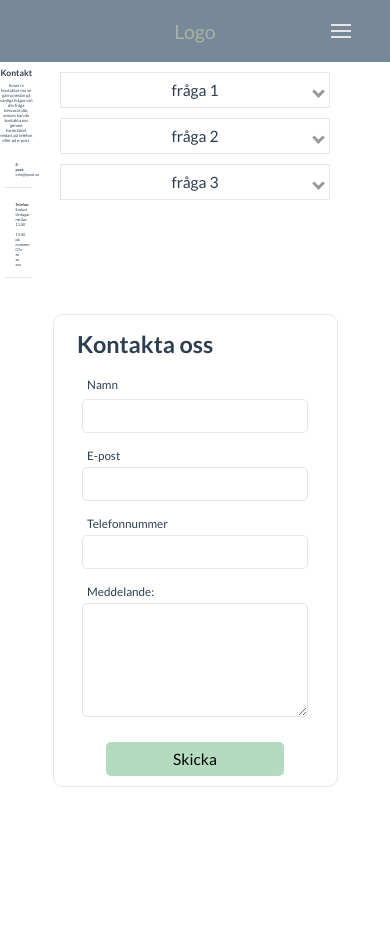
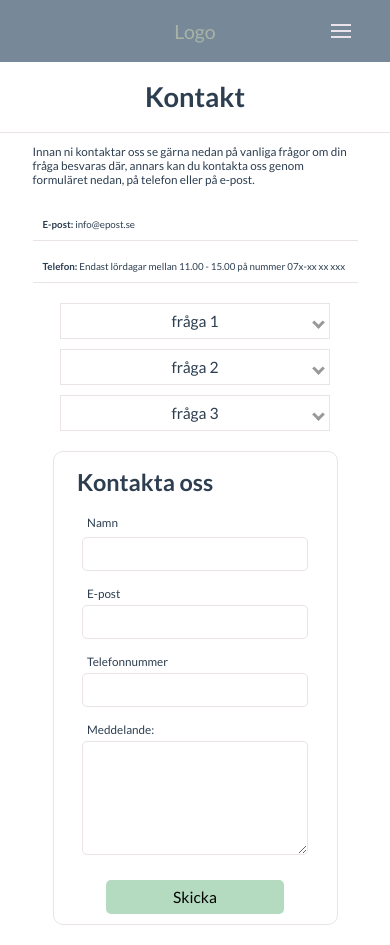
Before and after one commit to AndreasYpper/snickargladje, a Vue app in the folder frontend/snickargladje/: page /snickargladje/kontakt in a window 390 px wide. Before the commit the page ends 844 px from the top, so only its background shows below. Built offline with nearby package versions, Linux system fonts and the light colour scheme.

Commit message:
added mobile design to contact and product view

```diff
--- a/frontend/snickargladje/src/components/ContactCard.vue
+++ b/frontend/snickargladje/src/components/ContactCard.vue
@@ -21,12 +21,28 @@ export default {};
   grid-template-rows: auto;
 }
 .card {
-  grid-column: 3 / 13;
+  grid-column: 1 / 13;
   text-align: left;
 }
 .card p {
-  font-size: 1vw;
+  font-size: 2.5vw;
   padding: 10px;
   border-bottom: solid #eae3ea 1px;
 }
+@media (min-width: 600px) {
+  .contact-card-container {
+    display: grid;
+    grid-template-columns: repeat(12, 1fr);
+    grid-template-rows: auto;
+  }
+  .card {
+    grid-column: 3 / 13;
+    text-align: left;
+  }
+  .card p {
+    font-size: 1vw;
+    padding: 10px;
+    border-bottom: solid #eae3ea 1px;
+  }
+}
 </style>
--- a/frontend/snickargladje/src/components/ProductItem.vue
+++ b/frontend/snickargladje/src/components/ProductItem.vue
@@ -60,12 +60,25 @@ export default {};
   text-align: left;
   font-size: 3vw;
 }
+.specefications {
+  grid-column: 2 / 12;
+  grid-row: 4;
+  text-align: left;
+}
 .button-group {
   grid-column: 2 / 12;
-  grid-row: 4;
+  grid-row: 5;
   display: grid;
   grid-template-columns: repeat(12, 1fr);
   grid-template-rows: auto;
+}
+.specefications h2 {
+  font-size: 3vw;
+  border-bottom: #eae3ea solid 2px;
+}
+.specefications p {
+  border-bottom: #eae3ea solid 1px;
+  font-size: 2vw;
 }
 .back-link {
   grid-column: 9 / 13;
@@ -116,6 +129,7 @@ export default {};
     text-align: left;
   }
   .specefications h2 {
+    font-size: 1.5vw;
     border-bottom: #eae3ea solid 2px;
   }
   .specefications p {
--- a/frontend/snickargladje/src/views/ContactView.vue
+++ b/frontend/snickargladje/src/views/ContactView.vue
@@ -68,13 +68,36 @@ export default {
   grid-template-columns: repeat(12, 1fr);
   grid-template-rows: auto;
 }
+.contact-info {
+  grid-row: 1;
+  grid-column: 1 / 13;
+  display: grid;
+  grid-template-columns: repeat(12, 1fr);
+  grid-template-rows: auto;
+}
+.header {
+  grid-column: 1 / 13;
+  grid-row: 1;
+  font-size: 3.5vw;
+  border-bottom: solid #eae3ea 1px;
+}
+.info {
+  grid-column: 2 / 12;
+  grid-row: 2;
+  font-size: 3vw;
+  text-align: left;
+}
+.card {
+  grid-column: 2 / 12;
+  grid-row: 3;
+}
 .contact-form {
   grid-column: 2 / 12;
-  grid-row: 2;
+  grid-row: 3;
 }
 .questions {
   grid-column: 2 / 12;
-  grid-row: 1;
+  grid-row: 2;
 }
 @media (min-width: 600px) {
   .contact-container {
@@ -91,23 +114,28 @@ export default {
   }
   .header {
     grid-column: 1 / 13;
+    grid-row: 1;
     text-align: left;
     border-bottom: solid #eae3ea 1px;
+    font-size: 1vw;
   }
   .info {
     grid-column: 2 / 6;
+    grid-row: 2;
     text-align: left;
+    font-size: 1vw;
   }
   .card {
     grid-column: 6 / 12;
+    grid-row: 2;
   }
   .contact-form {
     grid-column: 3 / 6;
-    grid-row: 2;
+    grid-row: 3;
   }
   .questions {
     grid-column: 6 / 11;
-    grid-row: 2;
+    grid-row: 3;
     display: grid;
     grid-template-columns: repeat(12, 1fr);
     grid-template-rows: min-content min-content;
```
